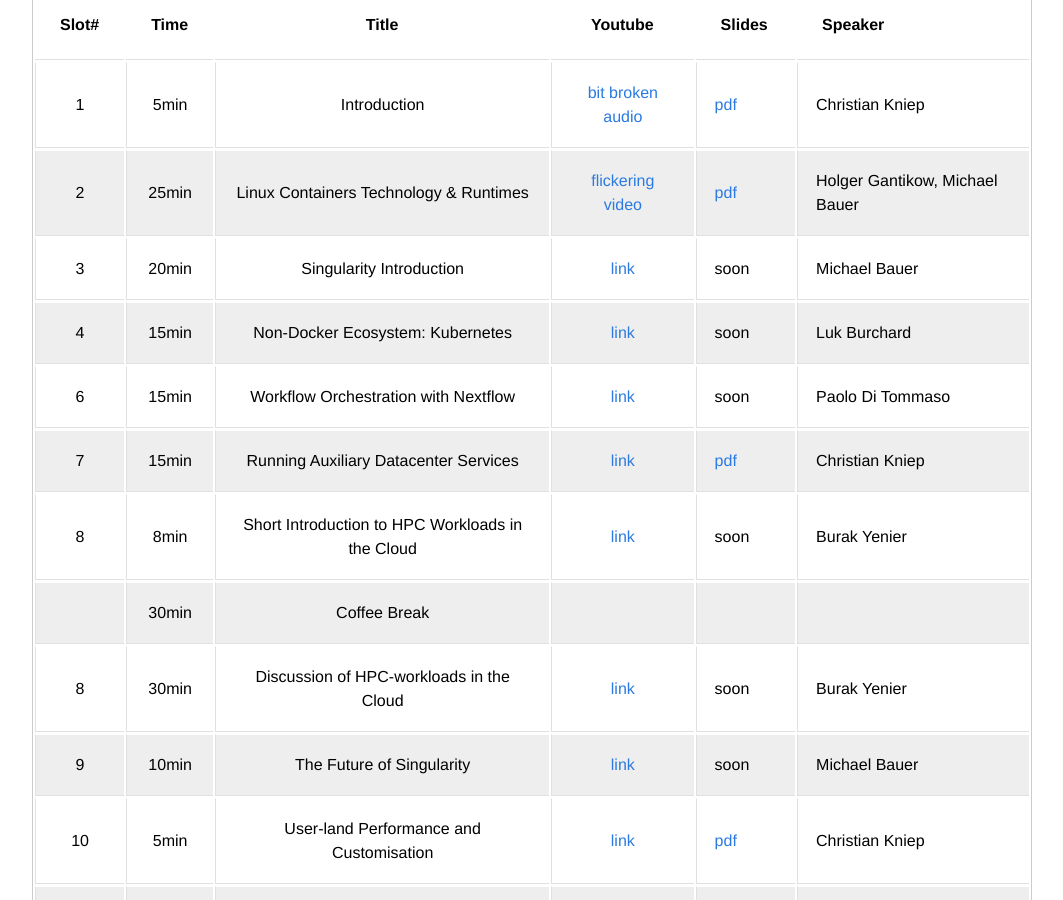
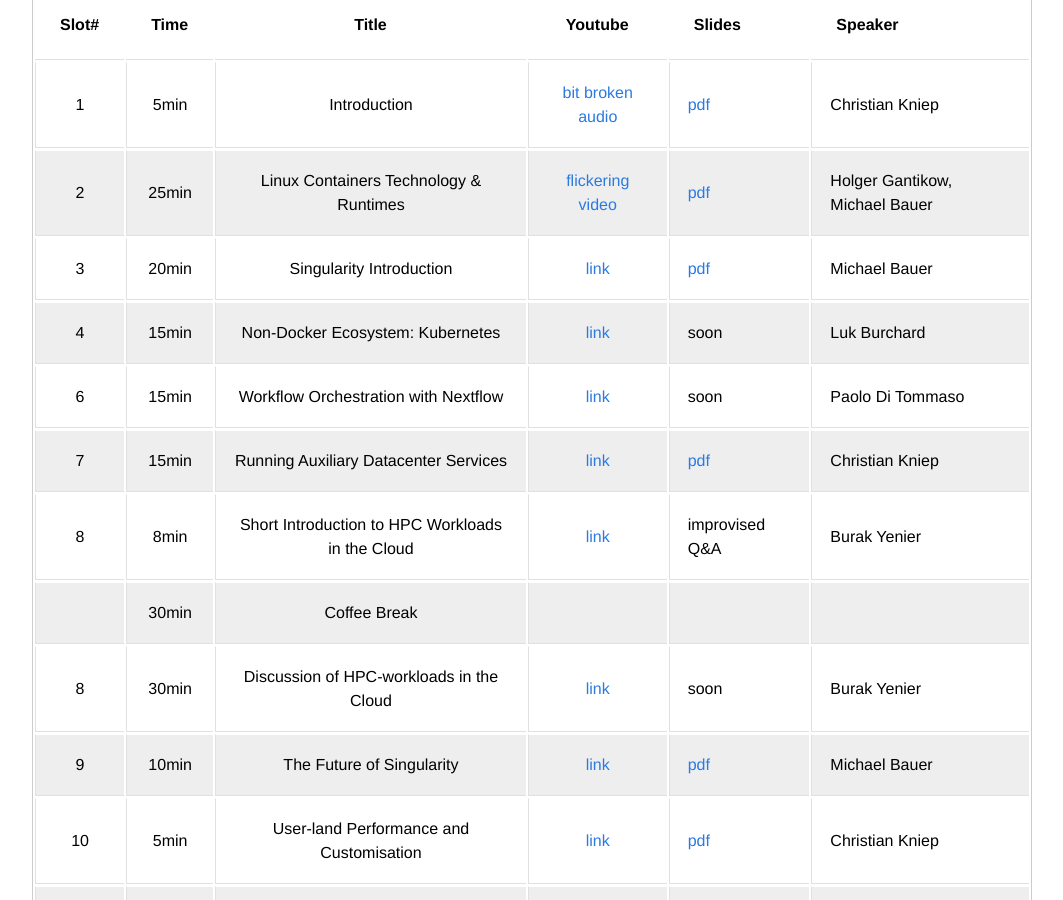
Before and after one commit to ChristianKniep/QNIBIncBlog, a Jekyll site: the page built from iscworkshop17.md, in a window 1280 px wide and 900 px high, scrolled down 1381 px. Shown: the whole window, without its empty margins (108-1171 px from the left). Built offline with Jekyll 4.4.1, drawn with Linux system fonts in a browser that asks for light colours; Markdown is read by kramdown in place of the engine named in the settings.

Commit message:
add singularity slides

```diff
--- a/iscworkshop17.md
+++ b/iscworkshop17.md
@@ -42,14 +42,14 @@ The initial agenda reads as follows, the agenda is subject to refinements.
 |:--------:|:--------:|:----------------------------------------:|:-----------:|:------------|:---------------------------------------------|
 | 1 | 5min   | Introduction | [bit broken audio](https://www.youtube.com/watch?v=WmnVGDSnImU&list=PLfE3_wJGw9KTE3S3jlCHH5epTyRzxAqHL&index=1)  | [pdf](/data/isc2017/01-introduction.pdf) | Christian Kniep   |
 | 2 | 25min | Linux Containers Technology & Runtimes | [flickering video](https://www.youtube.com/watch?v=hnbNCehCpjg&list=PLfE3_wJGw9KTE3S3jlCHH5epTyRzxAqHL&index=2) |  [pdf](/data/isc2017/02-runtime-intro.pdf)   | Holger Gantikow, Michael Bauer   |
-| 3 | 20min | Singularity Introduction | [link](https://www.youtube.com/watch?v=29NLgM9fnh4&list=PLfE3_wJGw9KTE3S3jlCHH5epTyRzxAqHL&index=3)  | soon | Michael Bauer                              |
+| 3 | 20min | Singularity Introduction | [link](https://www.youtube.com/watch?v=29NLgM9fnh4&list=PLfE3_wJGw9KTE3S3jlCHH5epTyRzxAqHL&index=3)  | [pdf](/data/isc2017/03-singularity.pdf) | Michael Bauer                              |
 | 4 | 15min | Non-Docker Ecosystem: Kubernetes | [link](https://www.youtube.com/watch?v=oboASwdtnlM&list=PLfE3_wJGw9KTE3S3jlCHH5epTyRzxAqHL&index=4)  | soon | Luk Burchard                                 |
 | 6 | 15min | Workflow Orchestration with Nextflow | [link](https://www.youtube.com/watch?v=bN2tz0dn-Yg&list=PLfE3_wJGw9KTE3S3jlCHH5epTyRzxAqHL&index=5)  | soon | Paolo Di Tommaso    |
 | 7 |  15min  | Running Auxiliary Datacenter Services | [link](https://www.youtube.com/watch?v=Mz4p4lG-FdQ&list=PLfE3_wJGw9KTE3S3jlCHH5epTyRzxAqHL&index=11)  |  [pdf](/data/isc2017/07-dc-services.pdf) | Christian Kniep                             |
-| 8  |   8min   | Short Introduction to HPC Workloads in the Cloud | [link](https://www.youtube.com/watch?v=eecF_n9O2Z8&list=PLfE3_wJGw9KTE3S3jlCHH5epTyRzxAqHL&index=6) | soon | Burak Yenier  |
+| 8  |   8min   | Short Introduction to HPC Workloads in the Cloud | [link](https://www.youtube.com/watch?v=eecF_n9O2Z8&list=PLfE3_wJGw9KTE3S3jlCHH5epTyRzxAqHL&index=6) | improvised Q&A | Burak Yenier  |
 |  | 30min | Coffee Break                                                                                                             ||
 | 8 | 30min | Discussion of HPC-workloads in the Cloud | [link](https://www.youtube.com/watch?v=5mdmnB9GpeA&list=PLfE3_wJGw9KTE3S3jlCHH5epTyRzxAqHL&index=7)    | soon | Burak Yenier      |
-| 9 |  10min  | The Future of Singularity | [link](https://www.youtube.com/watch?v=HI2nCYegPpc&list=PLfE3_wJGw9KTE3S3jlCHH5epTyRzxAqHL&index=8)  | soon | Michael Bauer         |
+| 9 |  10min  | The Future of Singularity | [link](https://www.youtube.com/watch?v=HI2nCYegPpc&list=PLfE3_wJGw9KTE3S3jlCHH5epTyRzxAqHL&index=8)  | [pdf](/data/isc2017/09-future-singularity.pdf) | Michael Bauer         |
 | 10 |   5min   | User-land Performance and Customisation | [link](https://www.youtube.com/watch?v=bVb4-oHAwck&list=PLfE3_wJGw9KTE3S3jlCHH5epTyRzxAqHL&index=9)  |  [pdf](/data/isc2017/10-userland-opt.pdf)    | Christian Kniep  |
 |  11 |              | What's Next in the Docker Ecosystem             |  | [pdf](/data/isc2017/11-whats-next.pdf) | Christian Kniep                              |
 |  12 |  8min  | Kubernetes Outlook | [link](https://www.youtube.com/watch?v=8facee9HFFo&list=PLfE3_wJGw9KTE3S3jlCHH5epTyRzxAqHL&index=12)  | soon | Luk Burchard                                 |
```
Also changed, not shown: 2 other files.
